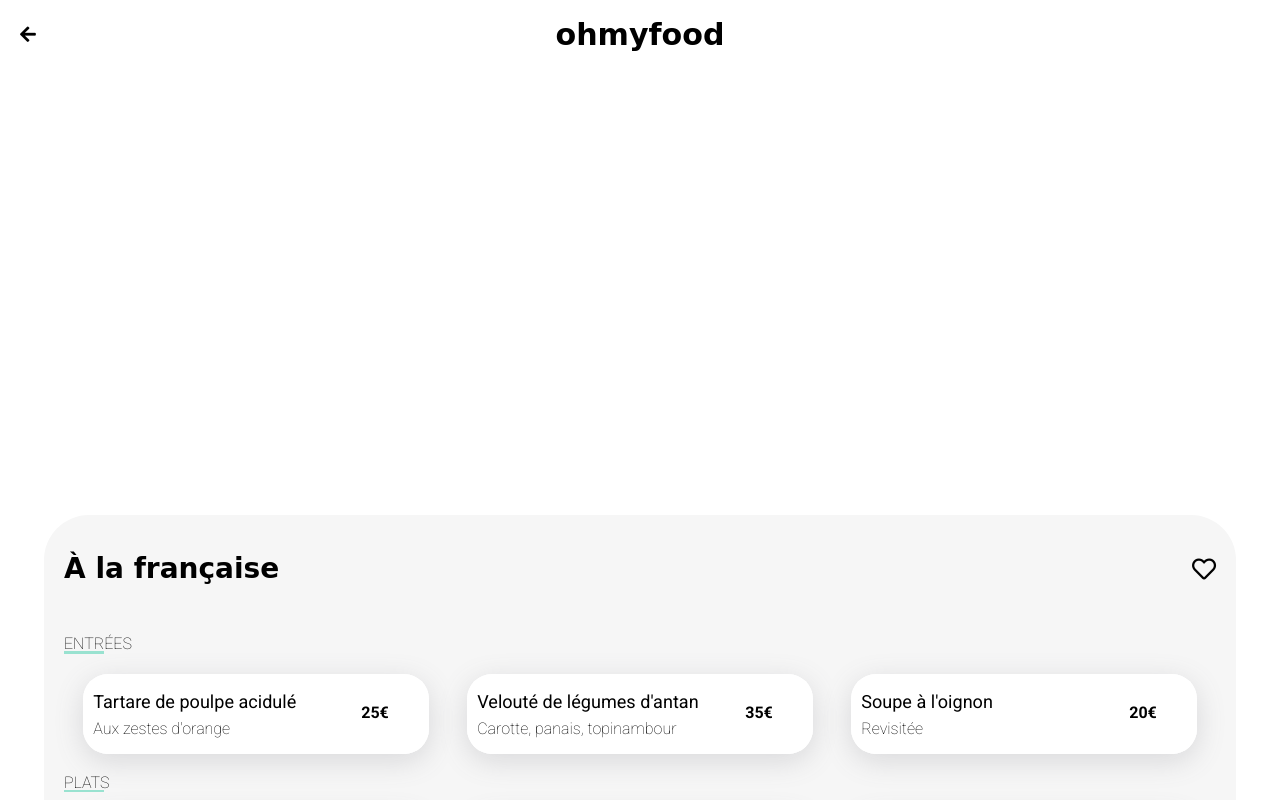
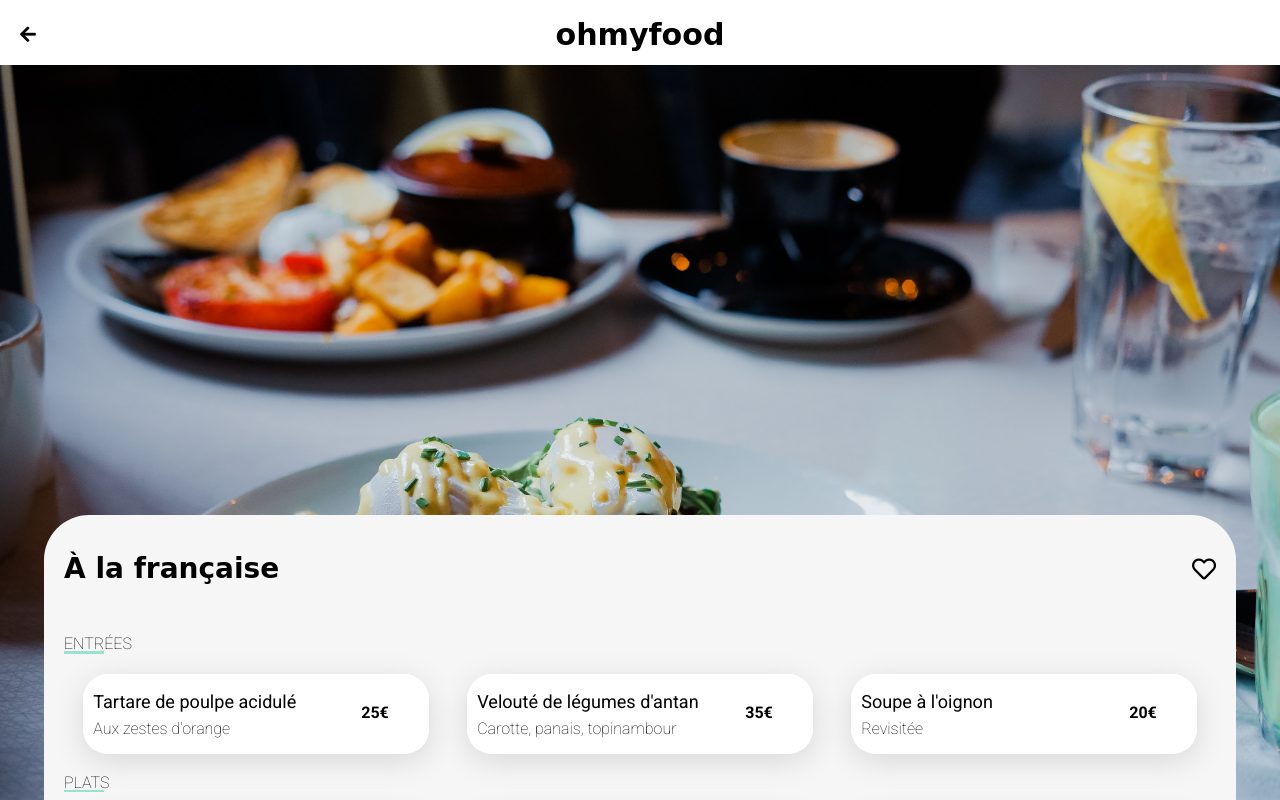
Before and after one commit to gwenananaelle/GwenaelleDuchesne_3_06052021, a website: page alafrancaise.html in a window 1280 px wide. Shown: the top 800 px of the page. Drawn offline with nearby package versions, Linux system fonts and the light colour scheme; the site is published under a folder, as on GitHub Pages, so addresses that start at the root find nothing; a web font is replaced by a local one.

Commit message:
fixed images url

```diff
--- a/sass/utils/_variables.scss
+++ b/sass/utils/_variables.scss
@@ -13,11 +13,11 @@ $anim-delay: 1s;
 $anim-dur: 1s;
 
 $restaurant-image: (
-  "alafrancaise": "/public/img/toa-heftiba-DQKerTsQwi0-unsplash.jpg",
-  "lanoteenchantee": "/public/img/stil-u2Lp8tXIcjw-unsplash.jpg",
-  "lapalettedugout": "/public/img/jay-wennington-N_Y88TWmGwA-unsplash.jpg",
+  "alafrancaise": "../img/toa-heftiba-DQKerTsQwi0-unsplash.jpg",
+  "lanoteenchantee": "../img/stil-u2Lp8tXIcjw-unsplash.jpg",
+  "lapalettedugout": "../img/jay-wennington-N_Y88TWmGwA-unsplash.jpg",
   "ledelicedessens":
-    "/public/img/louis-hansel-shotsoflouis-qNBGVyOCY8Q-unsplash.jpg"
+    "./public/img/louis-hansel-shotsoflouis-qNBGVyOCY8Q-unsplash.jpg"
 );
 $breakpoints: (
   tablet: 424px,
```
Also changed, not shown: index.html (+4 -4 lines), public/css/style.css.
